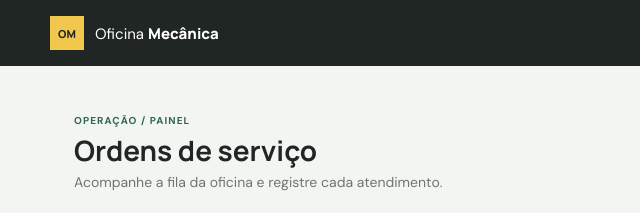
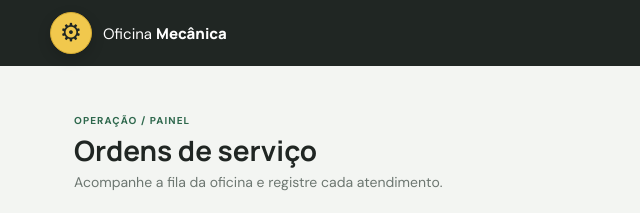
Before and after one commit to franciscanacintra-lang/oficina_mecanica, a plain HTML site: page index.html in a window 1280 px wide. Shown: the top 213 px of the page, 0-640 px from the left. Drawn offline with Linux system fonts and the light colour scheme.

Commit message:
style: simplificar logotipo da identidade da oficina

```diff
--- a/index.html
+++ b/index.html
@@ -11,7 +11,7 @@
 <body>
   <header class="topbar">
     <a class="brand" href="#inicio" aria-label="Oficina Mecânica, início">
-      <span class="brand-mark" aria-hidden="true">OM</span>
+      <span class="brand-mark" aria-hidden="true"><span class="gear-symbol">⚙</span></span>
       <span>Oficina <strong>Mecânica</strong></span>
     </a>
     <div class="topbar-meta"><span class="live-dot"></span> Ambiente de demonstração</div>
--- a/styles.css
+++ b/styles.css
@@ -27,7 +27,8 @@ button, select { cursor: pointer; }
 .topbar { height: 66px; padding: 0 max(24px, calc((100% - 1180px) / 2)); display: flex; align-items: center; justify-content: space-between; background: var(--ink); color: white; }
 .brand { display: flex; align-items: center; gap: 11px; color: white; text-decoration: none; font-size: 15px; }
 .brand strong { font-family: Manrope, sans-serif; font-weight: 800; }
-.brand-mark { width: 34px; height: 34px; display: grid; place-items: center; background: var(--yellow); color: var(--ink); font-family: Manrope, sans-serif; font-size: 11px; font-weight: 800; }
+.brand-mark { width: 42px; height: 42px; display: grid; place-items: center; border: 1px solid #d6ac32; border-radius: 50%; background: var(--yellow); color: var(--ink); box-shadow: 0 5px 14px rgba(0, 0, 0, .16); }
+.gear-symbol { font-family: Arial, sans-serif; font-size: 25px; line-height: 1; transform: translateY(-1px); }
 .topbar-meta { display: flex; gap: 9px; align-items: center; color: #c4cdc7; font-size: 12px; }
 .live-dot { width: 7px; height: 7px; border-radius: 50%; background: #83c69b; }
 .page-shell { max-width: 1180px; margin: 0 auto; padding: 36px 24px 64px; }
```
